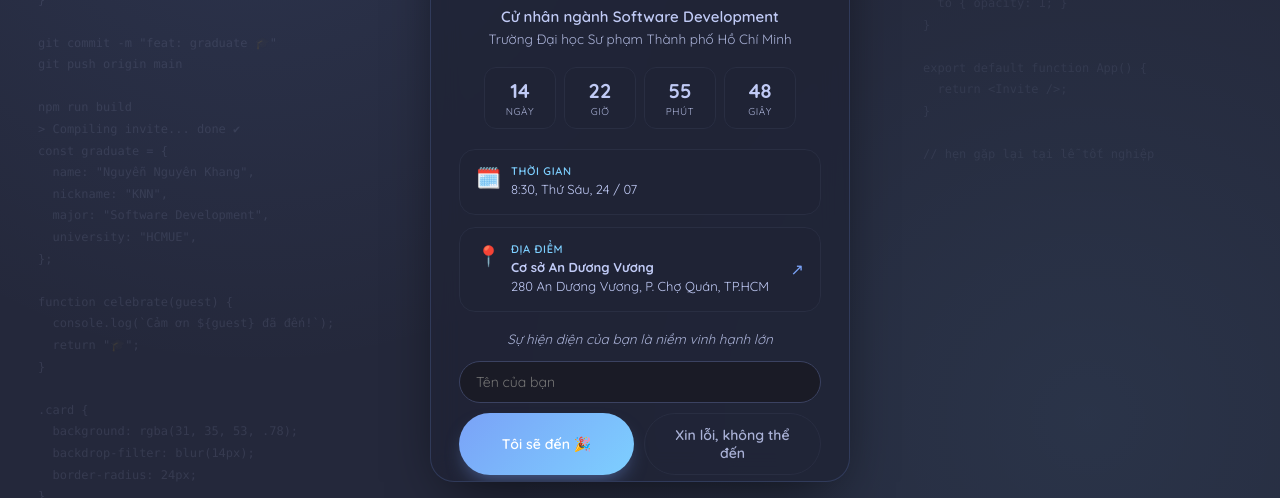
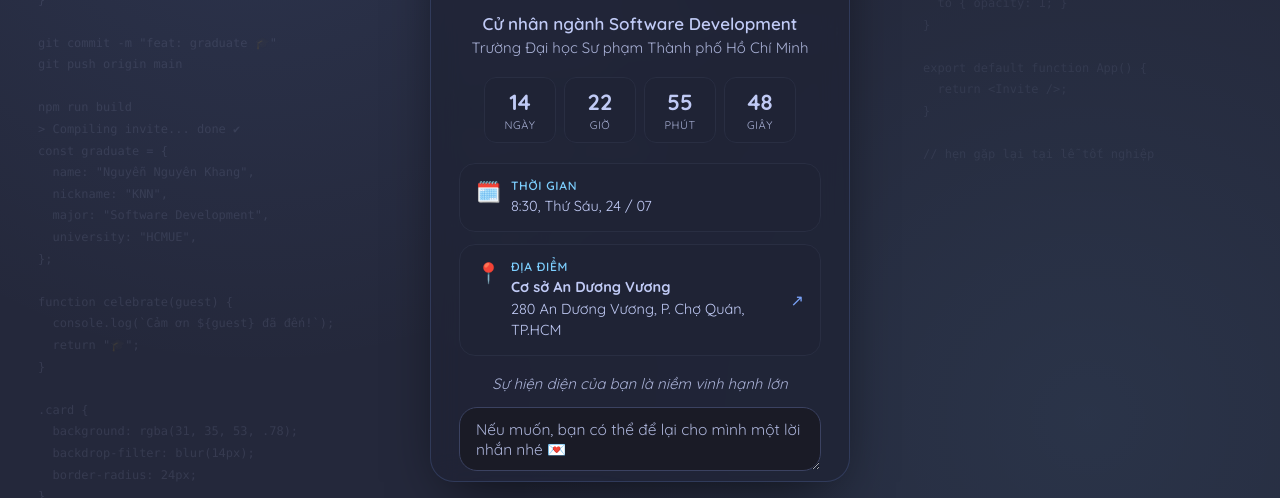
Before and after one commit to nguyenkhang-gif/KNN-grat, a plain HTML site: page index.html in a window 1280 px wide. Shown: the part 302-800 px from the top of the page. Drawn offline with nearby package versions, Linux system fonts and the light colour scheme; a web font is replaced by a local one.

Commit message:
Wire up RSVP to Google Sheet, add middle code layer, drop name field, bump font sizes

```diff
--- a/index.html
+++ b/index.html
@@ -64,6 +64,38 @@ git push origin main
 
 npm run build
 &gt; Compiling invite... done ✔</pre>
+    <pre class="code-col code-col-3">function rsvp(attending, message) {
+  const status = attending ? "sẽ đến 🎉" : "vắng mặt";
+  sendToSheet({ status, message });
+  return `Bạn ${status}`;
+}
+
+const EVENT_DATE = new Date(
+  "2026-07-24T08:30:00+07:00"
+);
+
+while (daysUntil(EVENT_DATE) > 0) {
+  countdown.render();
+  await sleep(1000);
+}
+
+// 🎓 graduation.confirmed = true
+function rsvp(attending, message) {
+  const status = attending ? "sẽ đến 🎉" : "vắng mặt";
+  sendToSheet({ status, message });
+  return `Bạn ${status}`;
+}
+
+const EVENT_DATE = new Date(
+  "2026-07-24T08:30:00+07:00"
+);
+
+while (daysUntil(EVENT_DATE) > 0) {
+  countdown.render();
+  await sleep(1000);
+}
+
+// 🎓 graduation.confirmed = true</pre>
     <pre class="code-col code-col-2">&lt;section class="invite"&gt;
   &lt;h1&gt;Lễ Tốt Nghiệp&lt;/h1&gt;
   &lt;p&gt;24.07.2026 — 08:30&lt;/p&gt;
@@ -187,7 +219,7 @@ export default function App() {
     <p class="rsvp-text">Sự hiện diện của bạn là niềm vinh hạnh lớn</p>
 
     <form id="rsvp-form" class="rsvp-form">
-      <input type="text" id="guest-name" placeholder="Tên của bạn" required />
+      <textarea id="guest-message" placeholder="Nếu muốn, bạn có thể để lại cho mình một lời nhắn nhé 💌" rows="2"></textarea>
       <div class="rsvp-buttons">
         <button type="submit" class="btn btn-primary" data-answer="yes">Tôi sẽ đến 🎉</button>
         <button type="submit" class="btn btn-ghost" data-answer="no">Xin lỗi, không thể đến</button>
--- a/script.js
+++ b/script.js
@@ -1,17 +1,32 @@
+// Dán URL Web App sau khi deploy Google Apps Script (xem hướng dẫn kèm theo)
+const GOOGLE_SCRIPT_URL = "https://script.google.com/macros/s/AKfycbw7P1nQhWlrbYUmipuZi74efA0_JhvPvz55E9co4XK5G7RJPKdTY3gkzakvYDoxZYrw/exec";
+
 const form = document.getElementById("rsvp-form");
 const thanks = document.getElementById("rsvp-thanks");
-const nameInput = document.getElementById("guest-name");
+const messageInput = document.getElementById("guest-message");
 
 form.addEventListener("submit", (event) => {
   event.preventDefault();
   const submitter = event.submitter;
   const answer = submitter ? submitter.dataset.answer : "yes";
-  const guestName = nameInput.value.trim() || "bạn";
+  const guestMessage = messageInput.value.trim();
+
+  if (GOOGLE_SCRIPT_URL.includes("YOUR_DEPLOYMENT_ID") === false) {
+    fetch(GOOGLE_SCRIPT_URL, {
+      method: "POST",
+      mode: "no-cors",
+      headers: { "Content-Type": "text/plain;charset=utf-8" },
+      body: JSON.stringify({
+        attending: answer,
+        message: guestMessage,
+      }),
+    }).catch(() => {});
+  }
 
   thanks.textContent =
     answer === "yes"
-      ? `Cảm ơn ${guestName} đã xác nhận tham dự! Hẹn gặp lại tại lễ tốt nghiệp 🎓`
-      : `Cảm ơn ${guestName} đã phản hồi. Rất tiếc vì không thể gặp bạn hôm đó`;
+      ? `Cảm ơn bạn đã xác nhận tham dự! Hẹn gặp lại tại lễ tốt nghiệp 🎓`
+      : `Cảm ơn bạn đã phản hồi. Rất tiếc vì không thể gặp bạn hôm đó`;
 
   thanks.classList.remove("hidden");
   form.classList.add("hidden");
--- a/style.css
+++ b/style.css
@@ -69,6 +69,14 @@ body {
   animation: scroll-up 60s linear infinite reverse;
 }
 
+.code-col-3 {
+  left: 50%;
+  width: 380px;
+  margin-left: -190px;
+  opacity: 0.28;
+  animation: scroll-up 38s linear infinite;
+}
+
 @keyframes scroll-up {
   from { transform: translateY(0); }
   to { transform: translateY(-50%); }
@@ -131,7 +139,7 @@ body {
   margin: 0 0 18px;
   letter-spacing: 0.14em;
   text-transform: uppercase;
-  font-size: 12px;
+  font-size: 13px;
   font-weight: 600;
   color: var(--mint-600);
 }
@@ -159,14 +167,14 @@ body {
   font-family: "Playfair Display", serif;
   font-style: italic;
   font-weight: 600;
-  font-size: 26px;
+  font-size: 29px;
   margin: 4px 0 0;
   color: var(--mint-800);
 }
 
 .nickname {
   margin: 2px 0 0;
-  font-size: 13px;
+  font-size: 14px;
   color: var(--ink-soft);
 }
 
@@ -189,13 +197,13 @@ body {
 .degree {
   margin: 0;
   font-weight: 600;
-  font-size: 15px;
+  font-size: 17px;
   color: var(--ink);
 }
 
 .school {
   margin: 4px 0 20px;
-  font-size: 13.5px;
+  font-size: 15px;
   color: var(--ink-soft);
 }
 
@@ -220,14 +228,14 @@ body {
 }
 
 .countdown-num {
-  font-size: 20px;
+  font-size: 22px;
   font-weight: 700;
   color: var(--mint-800);
   font-variant-numeric: tabular-nums;
 }
 
 .countdown-label {
-  font-size: 10px;
+  font-size: 11px;
   text-transform: uppercase;
   letter-spacing: 0.05em;
   color: var(--ink-soft);
@@ -236,7 +244,7 @@ body {
 .countdown-done {
   margin: 0;
   font-weight: 600;
-  font-size: 14px;
+  font-size: 16px;
   color: var(--mint-800);
 }
 
@@ -297,7 +305,7 @@ body {
 
 .info-label {
   margin: 0;
-  font-size: 11px;
+  font-size: 12px;
   text-transform: uppercase;
   letter-spacing: 0.06em;
   color: var(--mint-600);
@@ -306,7 +314,7 @@ body {
 
 .info-value {
   margin: 2px 0 0;
-  font-size: 13px;
+  font-size: 14.5px;
   line-height: 1.4;
   color: var(--ink);
 }
@@ -318,7 +326,7 @@ body {
   padding: 12px 22px;
   font-family: inherit;
   font-weight: 600;
-  font-size: 14px;
+  font-size: 15.5px;
   cursor: pointer;
   text-decoration: none;
   transition: transform 0.15s ease, box-shadow 0.15s ease;
@@ -330,7 +338,7 @@ body {
 
 .rsvp-text {
   margin: 0 0 14px;
-  font-size: 13.5px;
+  font-size: 15px;
   color: var(--ink-soft);
   font-style: italic;
 }
@@ -341,19 +349,24 @@ body {
   gap: 10px;
 }
 
-#guest-name {
+#guest-message {
   width: 100%;
   padding: 11px 16px;
-  border-radius: 999px;
+  border-radius: 18px;
   border: 1.5px solid var(--mint-200);
   font-family: inherit;
-  font-size: 14px;
+  font-size: 15.5px;
   background: var(--cream);
   color: var(--ink);
   outline: none;
+  resize: vertical;
 }
 
-#guest-name:focus {
+#guest-message::placeholder {
+  color: var(--ink-soft);
+}
+
+#guest-message:focus {
   border-color: var(--mint-400);
 }
 
@@ -378,7 +391,7 @@ body {
 
 .rsvp-thanks {
   margin: 16px 0 0;
-  font-size: 14px;
+  font-size: 15.5px;
   font-weight: 600;
   color: var(--green);
   background: rgba(158, 206, 106, 0.1);
```
Also changed, not shown: google-apps-script.js (added, +27 -0 lines).
